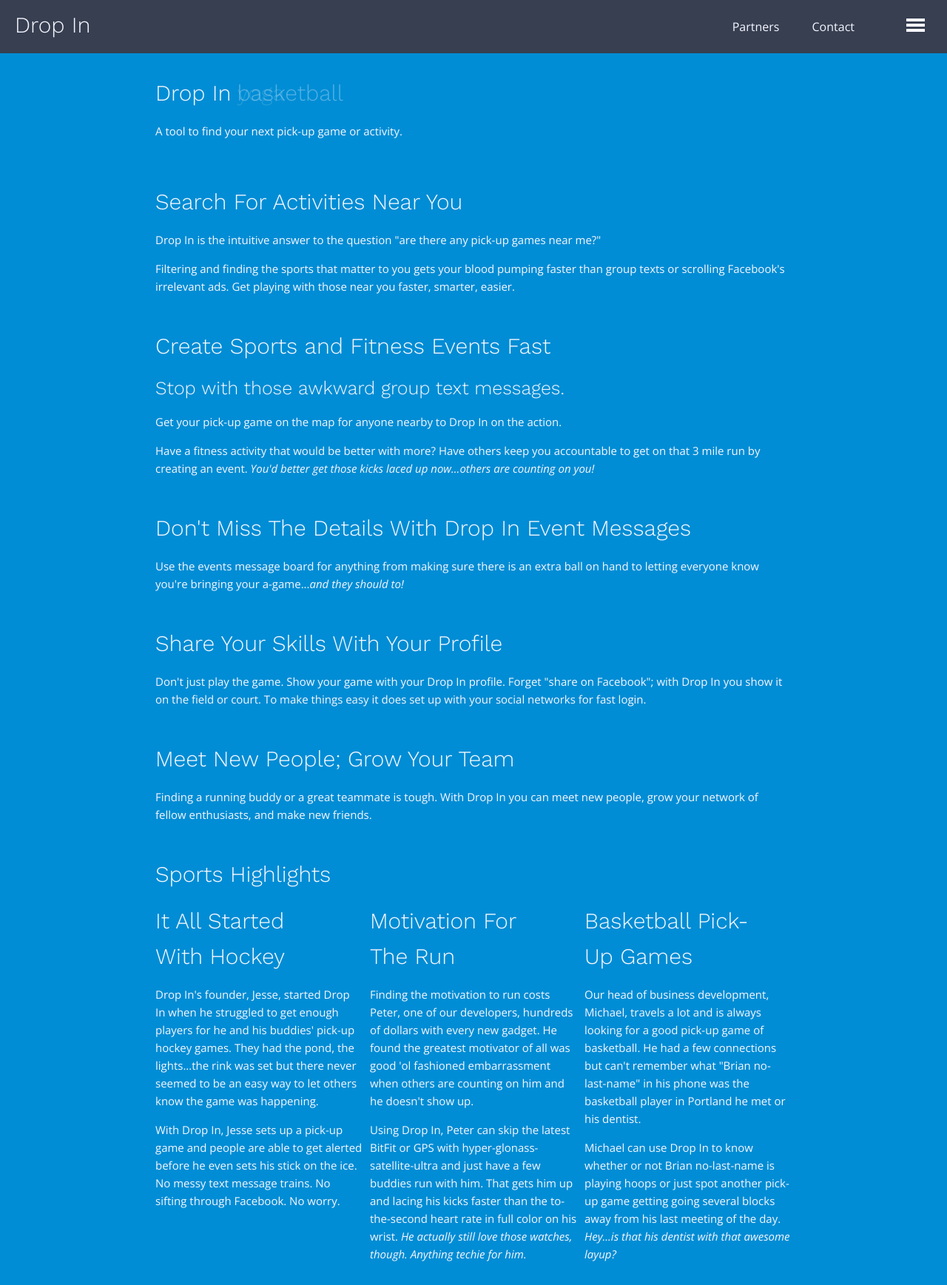
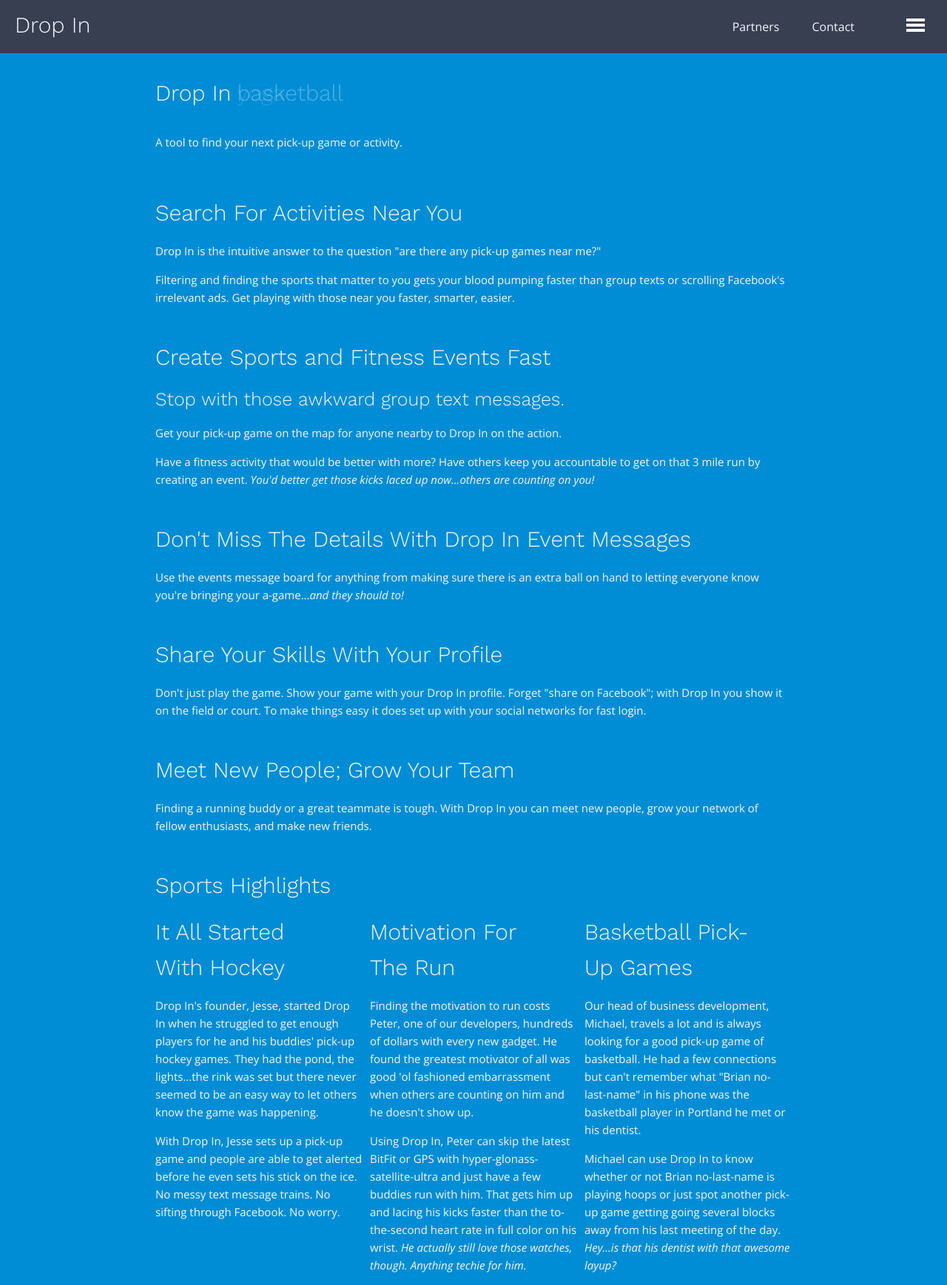
Before and after one commit to fidogroupe/drop-in-marketing-site, a Jekyll site: the page built from index.html, in a window 1280 px wide. Shown: the whole page at 74% size. Built offline with Jekyll 4.4.1, drawn with Linux system fonts in a browser that asks for light colours.

Commit message:
Cleans up hero design

```diff
--- a/_sass/_pages.scss
+++ b/_sass/_pages.scss
@@ -14,7 +14,13 @@
   100% {opacity: 1}
 }
 
-.homepage-hero--copy {
+.home-page-hero {
+  p {
+    margin-top: $spacing-unit;
+  }
+}
+
+.home-page-hero--heading {
   span {
     position: absolute;
     margin-left: 8px; // for letter spacing
@@ -40,6 +46,11 @@
     &:last-of-type {
       animation: fadeMottoIn 2s forwards;
       animation-delay: 6s;
+
+      @media (max-width: $small - 1) {
+        display: block;
+        margin-left: 0;
+      }
     }
   }
 }
--- a/index.html
+++ b/index.html
@@ -3,13 +3,13 @@
 class: home-page
 ---
 
-<section class="homepage-hero">
+<section class="home-page-hero">
   <div data-wrap="container">
-    <h1 class="homepage-hero--copy">Drop In
+    <h1 class="home-page-hero--heading">Drop In
       <span>hockey</span>
       <span>yoga</span>
       <span>basketball</span>
-      <span>| Search. Find. Play</span>
+      <span>Search. Find. Play</span>
     </h1>
     <p>
       A tool to find your next pick-up game or activity.
```
